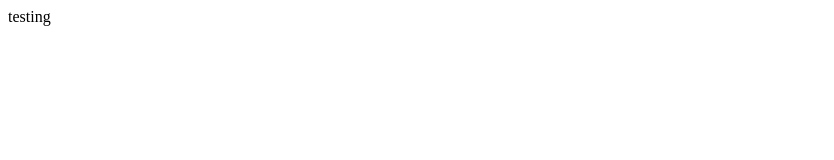
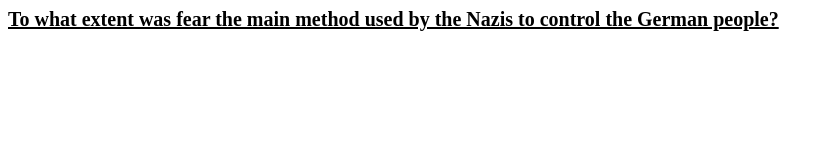
Before and after one commit to Willow557/Willow557.github.io, a plain HTML site: page index.html in a window 1280 px wide. Shown: the whole page, without its empty margins (0-834 px from the left). Drawn offline with Linux system fonts and the light colour scheme.

Commit message:
Update index.html

```diff
--- a/index.html
+++ b/index.html
@@ -1,9 +1,15 @@
 <html>
   <head>
     <title>Spy report</title>
-    </head>
+    <style>
+      h1 {text-decoration: underline;
+         font-size: 20px;
+         text-allign: center}
+    </style>
+  </head>
   <body>
-  <p>testing</p>
+  <h1>To what extent was fear the main method used by the Nazis to control the German people? </h1>
+  <p></p>
 
   </body>
 </html>
```
